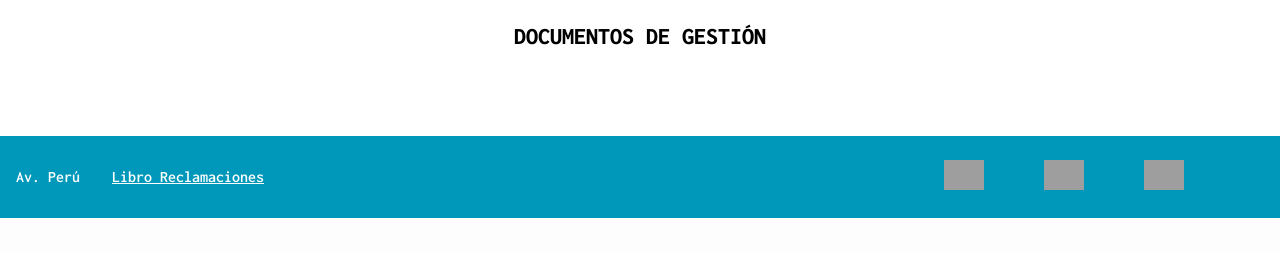
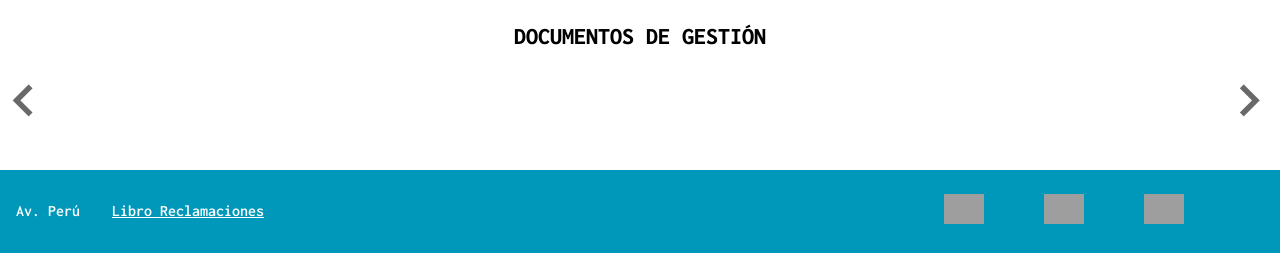
Before and after one commit to JD17VM/STC_S, a PHP site: page /usuario/nosotros.php in a window 1280 px wide. Shown: the part 745-998 px from the top of the page. Before the commit the page ends 963 px from the top, so only its background shows below. Run offline with PHP 8.4, Linux system fonts and the light colour scheme; data that the repository does not hold is empty; grey boxes are pictures that could not be loaded.

Commit message:
Update estilos_nosotros.css estilos slider

```diff
--- a/assets_completo/css/estilos_nosotros.css
+++ b/assets_completo/css/estilos_nosotros.css
@@ -176,3 +176,101 @@ h1{
     background-size: 100% auto; /* 100% del ancho del contenedor, altura automática */
     background-repeat: no-repeat; /* Evitar repetición de la imagen */
 }
+
+/* -----------------------------------SLIDER ---------------------------------------------------------------------*/
+
+/*video*/
+
+.videos_relacionados{
+    display:flex;
+    align-items: center;
+    flex-direction: column;
+    background-color: rgb(226, 226, 226);
+}
+
+.videos_relacionados > .contenedor_titulo {
+    background-color: var(--color_blanco_0);
+    width: 100vw;
+    display: flex;
+    justify-content: center;
+}
+
+.videos_relacionados > .contenedor_titulo >  h1{
+    padding:0.3rem 0;
+}
+
+.videos_relacionados > .boton_comunicar_whatsapp{
+    margin-bottom: 1rem;
+}
+/* sssssssss */
+
+.contenedor_slider_documentos{
+    /* background-color: red; */
+    width: 100%;
+    display: flex;
+    align-items: center;
+    justify-content: center;
+}
+
+.contenedor_secciones_documentos{
+    /* background-color: blue; */
+    display: flex;
+    width:90%;
+
+    overflow: hidden;
+    scroll-behavior: smooth;
+
+}
+
+
+.seccion_documento{
+    /* background-color: green; */
+    display:flex;
+    flex-direction: column;
+    align-items: center;
+    padding:0.5rem 0;
+    margin:0 0.5rem ;
+}
+
+.imagen_documento{
+    /* background-color: black; */
+    width:6rem;
+    height: 8rem;
+    margin-bottom: 1rem;
+}
+
+.imagen_documento > img {
+    height: 100%;
+    width: 100%;
+    object-fit: cover;
+    object-position: center;
+}
+
+
+.seccion_documento > p{
+    margin-bottom: 0.5rem;
+    font-weight: var(--ancho_fuente_grueso);
+    width:10rem;
+    text-align:center;
+}
+
+
+.boton_slide{
+
+    padding:2rem 0.5rem;
+    cursor: pointer;
+}
+
+.cont_boton_next{
+    margin-left: 0.5rem;
+}
+
+.cont_boton_prev{
+    margin-right: 0.5rem;
+}
+
+
+.boton_slide > span{
+    color:rgb(105, 105, 105);
+    font-size: 2.2rem;
+}
```
